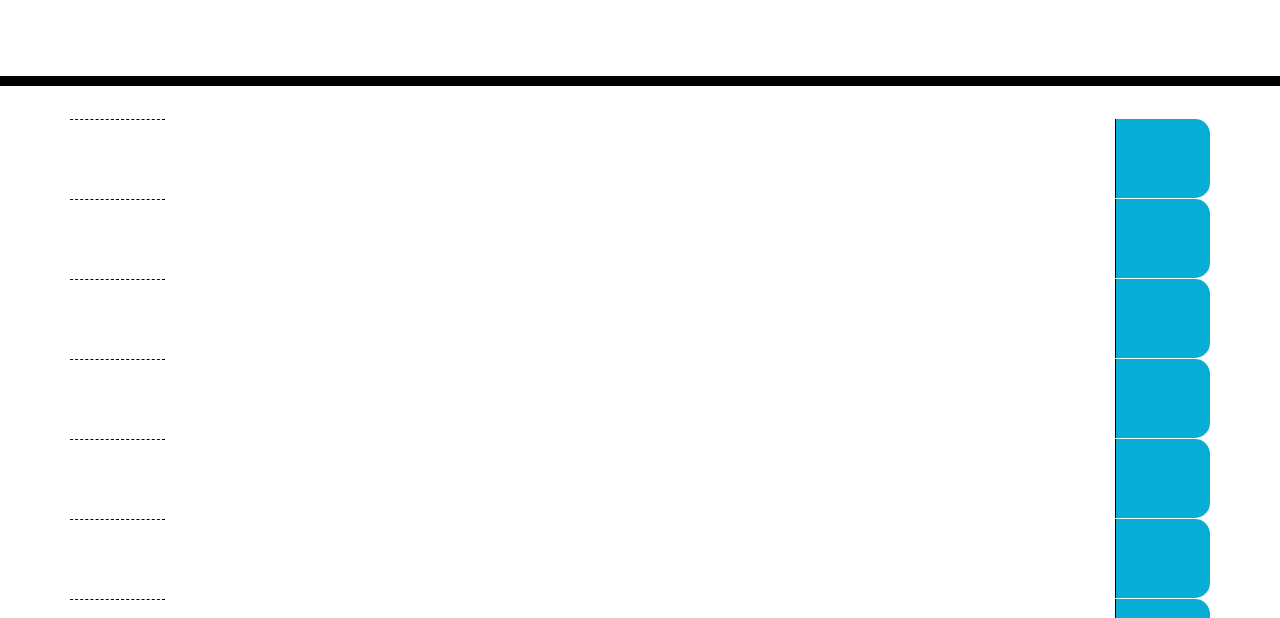
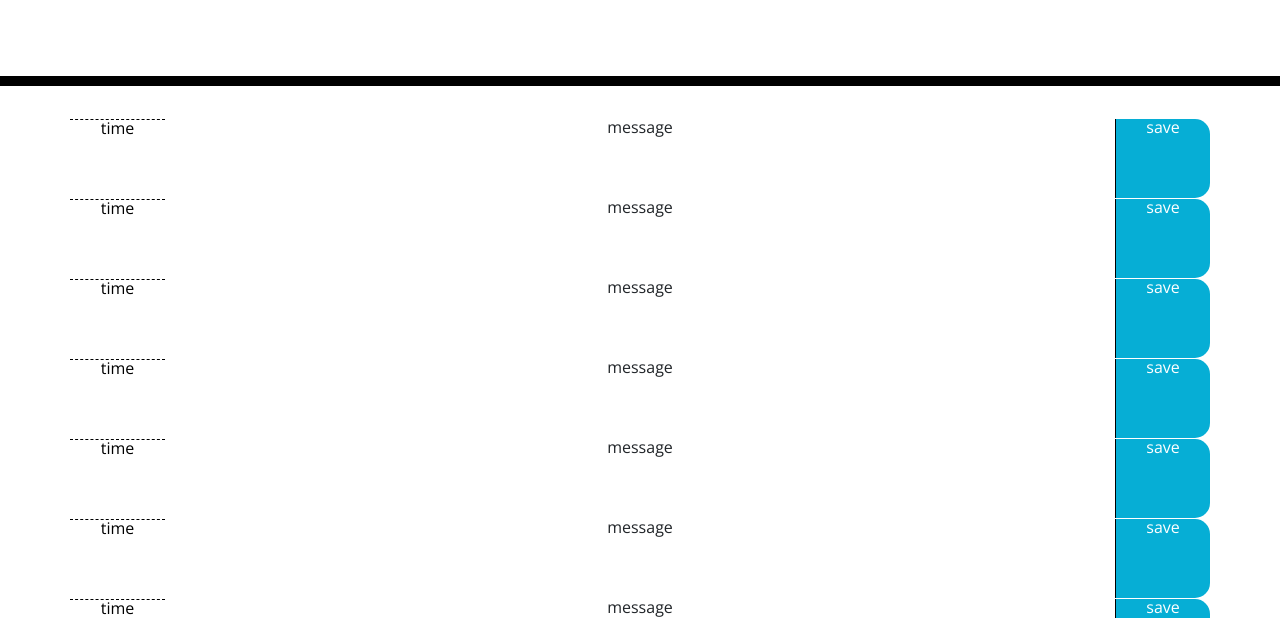
Before and after one commit to attidack/Work-Day-Scheduler-, a plain HTML site: page index.html in a window 1280 px wide. Shown: the part 182-800 px from the top of the page. Drawn offline with nearby package versions, Linux system fonts and the light colour scheme.

Commit message:
got time block structure working

```diff
--- a/assets/js/script.js
+++ b/assets/js/script.js
@@ -3,13 +3,17 @@ var container = $('.container')
 // time array,
 for (const timeStep of time) {
     var dateRow = $("<div>")
-    .addClass("row");
+    .addClass("row time-block");
     var timeCol =$("<div>")
+    .text('time')
     .addClass("col-1 hour");
     var textCol = $('<div>')
-    .addClass("col-10 textarea");
+    .addClass("col-10 description")
+    .attr("id", "textarea")
+    .text('message');
     var saveBtns = $('<div>')
     .addClass("col-1 saveBtn")
+    .text('save');
     container.append(dateRow);
     dateRow.append(timeCol, textCol, saveBtns);
     console.log("1")
--- a/index.html
+++ b/index.html
@@ -18,7 +18,7 @@
       href="https://fonts.googleapis.com/css?family=Open+Sans&display=swap"
       rel="stylesheet"
     />
-    <link rel="stylesheet" href="/assets/css/style.css" />
+    <link rel="stylesheet" href="./assets/css/style.css" />
     <title>Work Day Scheduler</title>
   </head>
 
```
